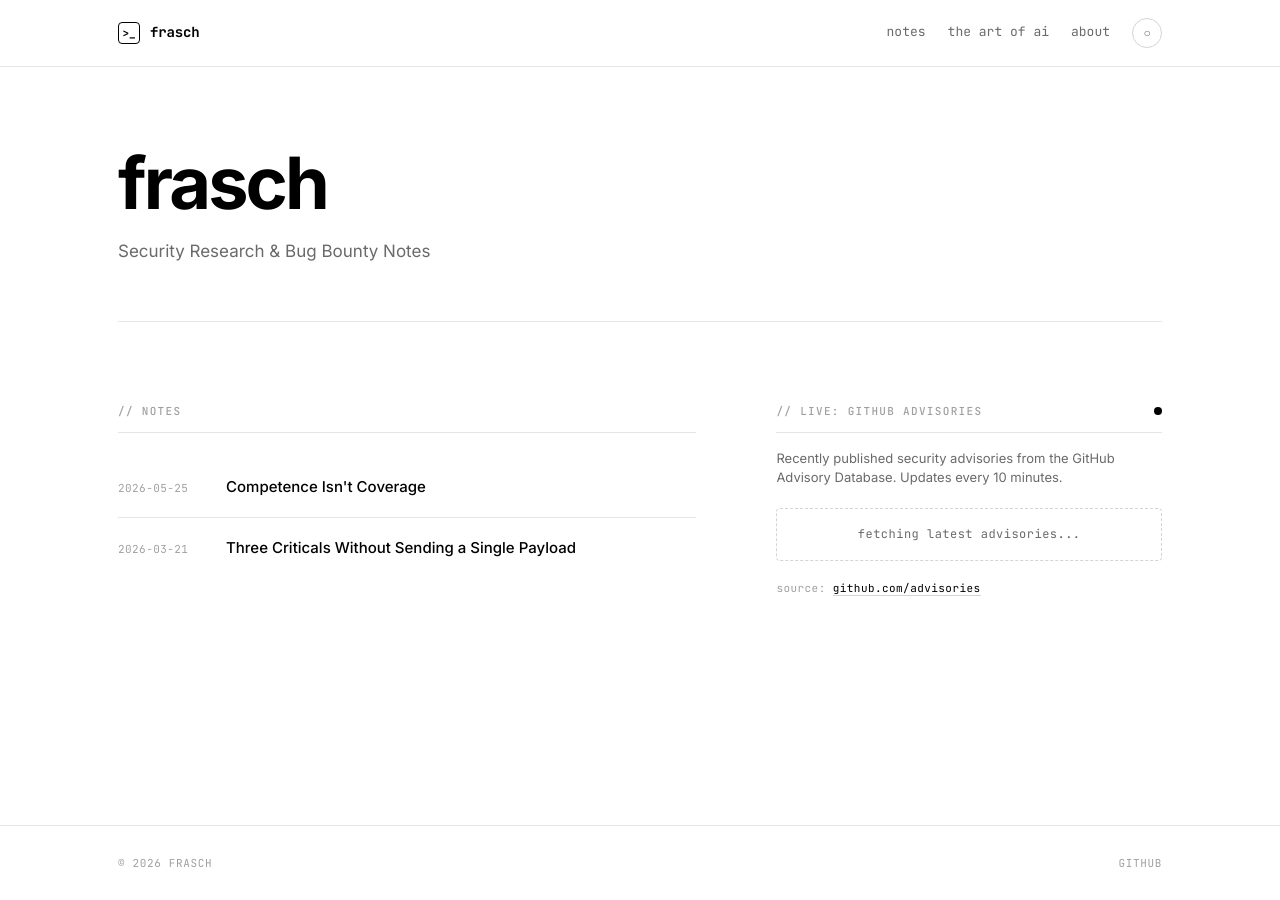
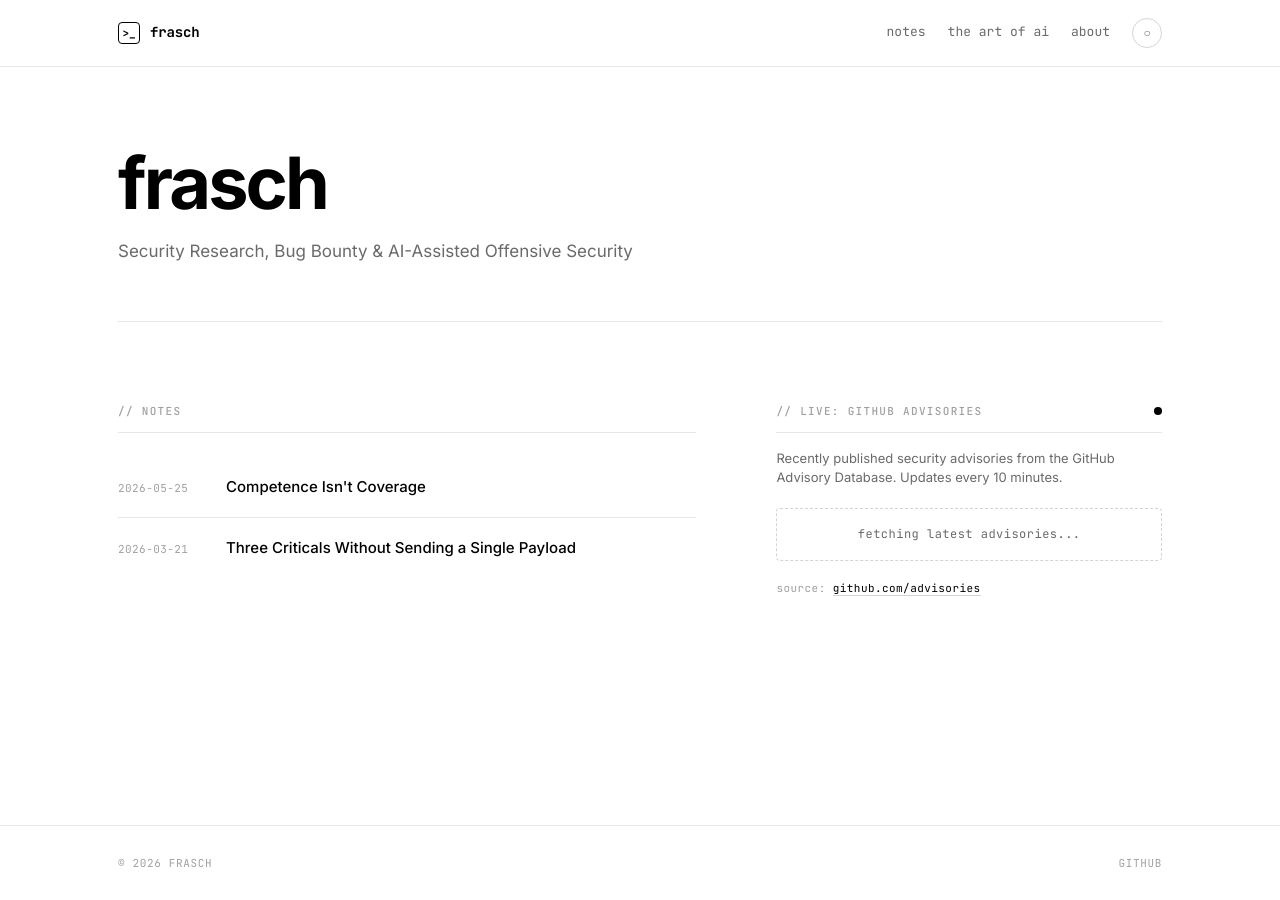
Before and after one commit to whoisfrasch/frasch, a Jekyll site: the page built from index.html, in a window 1280 px wide. Built offline with Jekyll 4.4.1, drawn with Linux system fonts in a browser that asks for light colours.

Commit message:
Update _config.yml

```diff
--- a/_config.yml
+++ b/_config.yml
@@ -1,5 +1,5 @@
 title: frasch
-tagline: Security Research & Bug Bounty Notes
+tagline: Security Research, Bug Bounty & AI-Assisted Offensive Security
 description: >-
   Notes, write-ups and research on web security, vulnerability hunting,
   and bug bounty work.
```
